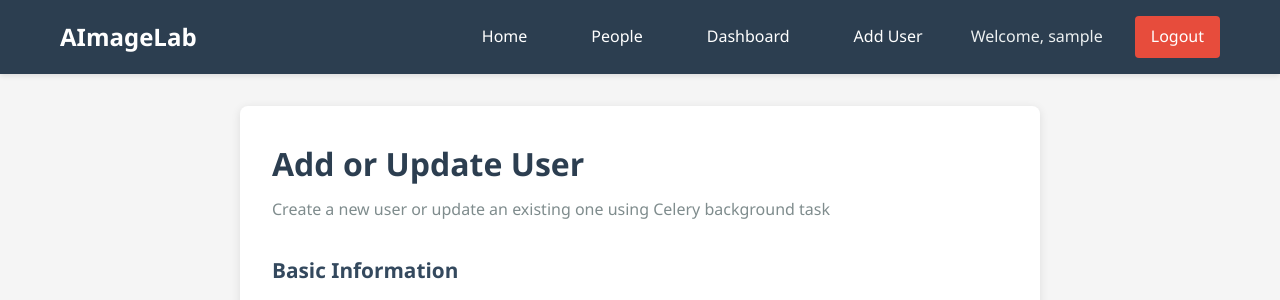
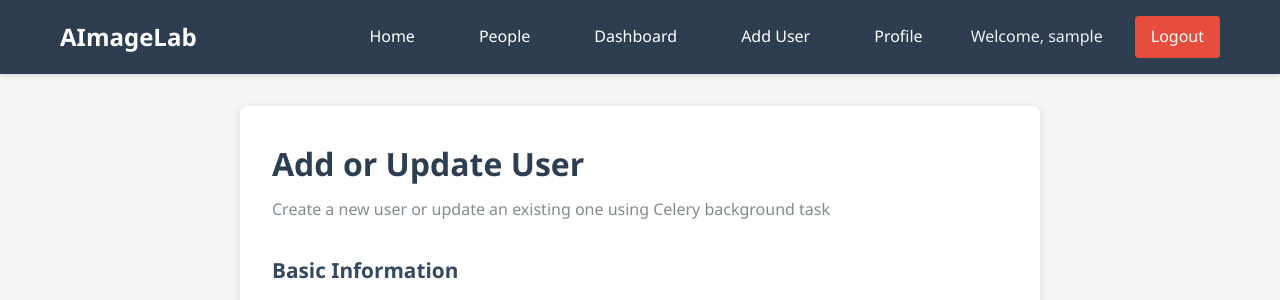
Before and after one commit to AImageLab-zip/aimagelab-website, a Django app: page /add-user/ in a window 1280 px wide. Shown: the top 300 px of the page. Run offline with Django 4.2, Linux system fonts and the light colour scheme; the visitor is signed in with stand-in values (Sample User, id 1); parts of the project's set-up code (start-up, migrations or seed data) failed here and were passed over.

Commit message:
feat: add profile link to navigation for authenticated users

```diff
--- a/docker-site/main/templates/main/base.html
+++ b/docker-site/main/templates/main/base.html
@@ -151,6 +151,7 @@
                 {% if user.is_authenticated %}
                     <li><a href="{% url 'dashboard' %}">Dashboard</a></li>
                     <li><a href="{% url 'add_user' %}">Add User</a></li>
+                    <li><a href="{% url 'edit_profile' %}">Profile</a></li>
                     <li><span style="color: #ecf0f1;">Welcome, {{ user.username }}</span></li>
                     <li><a href="{% url 'logout' %}" class="btn-logout">Logout</a></li>
                 {% else %}
```
